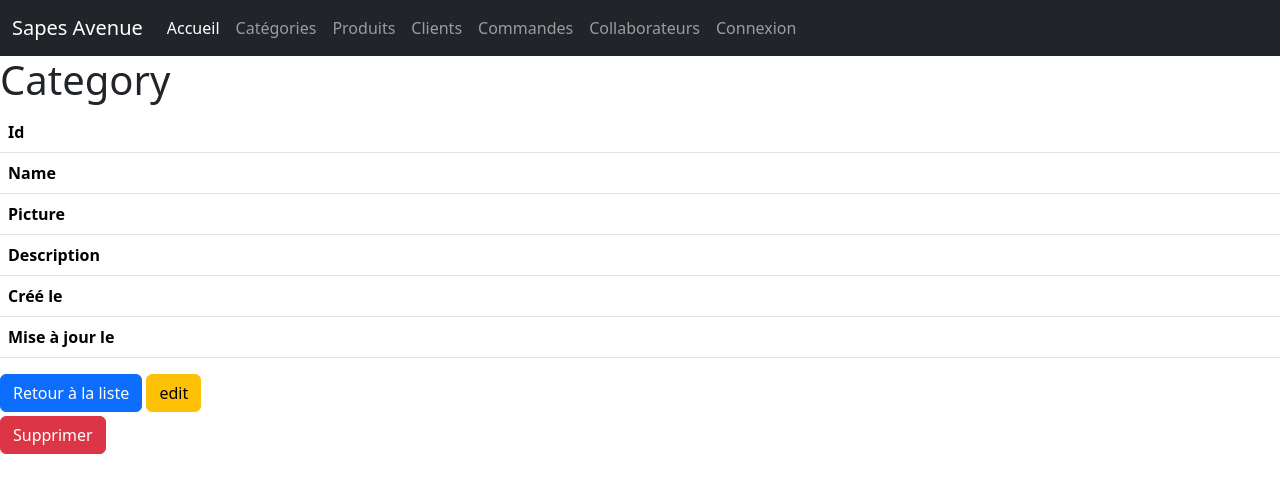
After one commit to AliHENDA/Project-Apotheose-Ecom-Back, a Symfony app: template templates/category/show.html.twig in a window 1280 px wide. The commit adds this page. Shown: the top 493 px of the page. Run offline with Twig, Linux system fonts and the light colour scheme; the template is opened without the code that fills it, so the values that code supplies are empty; some libraries are stand-ins or nearby versions.

Commit message:
Form/Controller/Views for categories

```diff
--- a/src/DataFixtures/AppFixtures.php
+++ b/src/DataFixtures/AppFixtures.php
@@ -48,6 +48,8 @@ class AppFixtures extends Fixture
         for ($c = 1 ; $c <= 12; $c++) {
             $category = new Category();
             $category->setName($faker->unique()->productCategory());
+            $category->setPicture('https://picsum.photos/id/' . $c . '/150/100');
+            $category->setDescription('Lorem, ipsum dolor sit amet consectetur adipisicing elit. Eveniet, quod blanditiis quasi ut officiis ipsa vero.');
 
             $categoriesList[] = $category;
             $manager->persist($category);
--- a/templates/base.html.twig
+++ b/templates/base.html.twig
@@ -9,7 +9,7 @@
       <body>
           <nav class="navbar sticky-top navbar-expand-lg navbar-dark bg-dark">
               <div class="container-fluid">
-                  <a class="navbar-brand" href="index.html">Sapes Avenue</a>
+                  <a class="navbar-brand" href="{{ path('app_main_home')}}">Sapes Avenue</a>
                   <button class="navbar-toggler" type="button" data-bs-toggle="collapse"
                       data-bs-target="#navbarSupportedContent" aria-controls="navbarSupportedContent" aria-expanded="false" aria-label="Toggle navigation">
                       <span class="navbar-toggler-icon"></span>
@@ -18,16 +18,22 @@
                   <div class="collapse navbar-collapse" id="navbarSupportedContent">
                       <ul class="navbar-nav mr-auto">
                           <li class="nav-item">
-                              <a class="nav-link active" href="index.html">Accueil</a>
+                              <a class="nav-link active" href="{{ path('app_main_home')}}">Accueil</a>
                           </li>
                           <li class="nav-item">
-                              <a class="nav-link" href="categories.html">Catégories</a>
+                              <a class="nav-link" href="{{ path('app_category_index')}}">Catégories</a>
                           </li>
                           <li class="nav-item">
                               <a class="nav-link" href="#">Produits</a>
                           </li>
                           <li class="nav-item">
-                              <a class="nav-link" href="#">Utilisateur</a>
+                              <a class="nav-link" href="#">Clients</a>
+                          </li>
+                          <li class="nav-item">
+                              <a class="nav-link" href="#">Commandes</a>
+                          </li>
+                          <li class="nav-item">
+                              <a class="nav-link" href="#">Collaborateurs</a>
                           </li>
                           <li class="nav-item">
                               <a class="nav-link" href="#">Connexion</a>
--- /dev/null
+++ b/templates/category/_delete_form.html.twig
@@ -0,0 +1,4 @@
+<form method="post" action="{{ path('app_category_delete', {'id': category.id}) }}" onsubmit="return confirm('Are you sure you want to delete this item?');">
+    <input type="hidden" name="_token" value="{{ csrf_token('delete' ~ category.id) }}">
+    <button class="btn btn-danger mt-1">Supprimer</button>
+</form>
--- /dev/null
+++ b/templates/category/_form.html.twig
@@ -0,0 +1,4 @@
+{{ form_start(form) }}
+    {{ form_widget(form) }}
+    <button class="btn btn-primary">{{ button_label|default('Enregistrer') }}</button>
+{{ form_end(form) }}
--- /dev/null
+++ b/templates/category/show.html.twig
@@ -0,0 +1,42 @@
+{% extends 'base.html.twig' %}
+
+{% block title %}Category{% endblock %}
+
+{% block body %}
+    <h1>Category</h1>
+
+    <table class="table">
+        <tbody>
+            <tr>
+                <th>Id</th>
+                <td>{{ category.id }}</td>
+            </tr>
+            <tr>
+                <th>Name</th>
+                <td>{{ category.name }}</td>
+            </tr>
+            <tr>
+                <th>Picture</th>
+                <td><img src="{{ category.picture }}" alt=""></td>
+            </tr>
+            <tr>
+                <th>Description</th>
+                <td>{{ category.description }}</td>
+            </tr>
+            <tr>
+                <th>Créé le</th>
+                <td>{{ category.createdAt ? category.createdAt|date('Y-m-d H:i:s') : '' }}</td>
+            </tr>
+            <tr>
+                <th>Mise à jour le</th>
+                <td>{{ category.updatedAt ? category.updatedAt|date('Y-m-d H:i:s') : '' }}</td>
+            </tr>
+        </tbody>
+    </table>
+
+    <a href="{{ path('app_category_index') }}" class="btn btn-primary">Retour à la liste</a>
+
+    <a href="{{ path('app_category_edit', {'id': category.id}) }}" class="btn btn-warning">edit</a>
+
+    {{ include('category/_delete_form.html.twig') }}
+{% endblock %}
```
Also changed, not shown: migrations/Version20230413125827.php (added, +31 -0 lines), src/Controller/CategoryController.php (added, +90 -0 lines), src/Entity/Category.php (+17 -0 lines), src/Form/CategoryType.php (added, +29 -0 lines), templates/category/edit.html.twig (added, +13 -0 lines), templates/category/index.html.twig (added, +42 -0 lines), templates/category/new.html.twig (added, +11 -0 lines), 1 other file.
